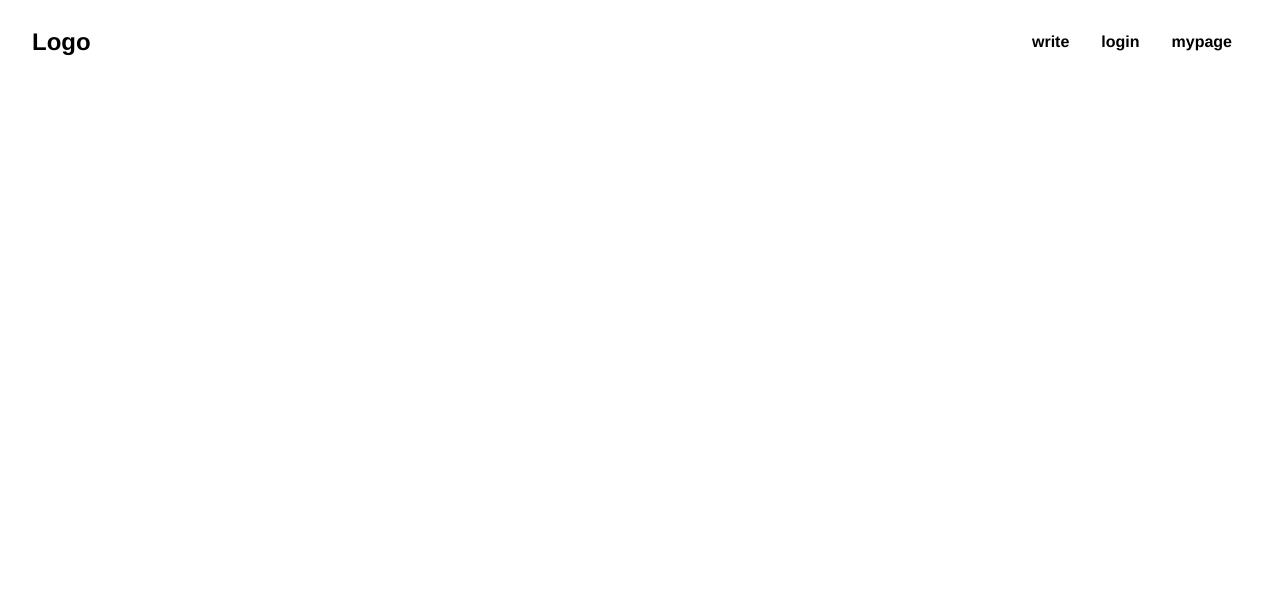
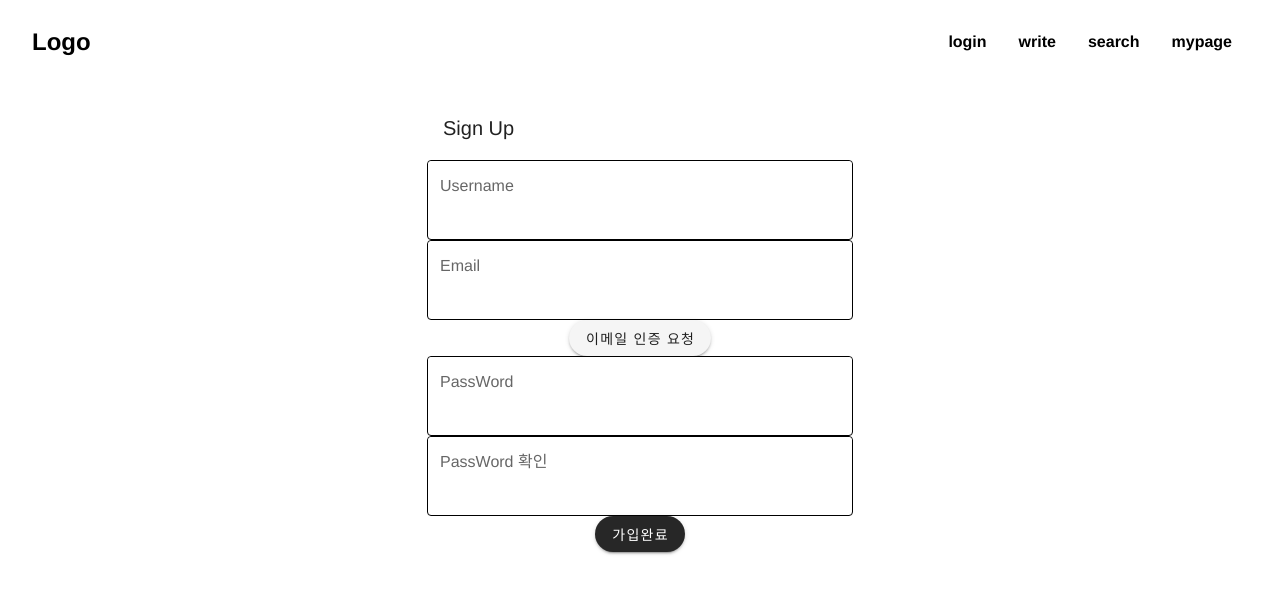
Before and after one commit to seunghyun1003/cafe-pick, a Vue app: page /#/signup in a window 1280 px wide. Shown: the top 594 px of the page. Built offline with nearby package versions, Linux system fonts and the light colour scheme.

Commit message:
signup, findpassword view

```diff
--- a/src/App.vue
+++ b/src/App.vue
@@ -1,9 +1,7 @@
 <template>
     <div id="app">
         <Header></Header>
-        <router-view
-            style="background-color: rgb(235, 233, 233);
-            padding: 2em;"/>
+        <router-view/>
     </div>
 </template>
 
--- /dev/null
+++ b/src/components/FindPw.vue
@@ -0,0 +1,48 @@
+<template>
+    <div>
+        <h2 >비밀번호를 잊으셨나요?</h2>
+        <v-container id="findpw-container">
+            <v-card flat>
+                <v-text-field flat class="findpw-textfiled"
+                    v-model="email"
+                    label="email 입력"
+                    solo
+                ></v-text-field>
+                <v-btn
+                @click="findpassword()"
+                rounded
+                color="primary"
+                dark
+                >
+                이메일로 비밀번호 찾기
+                </v-btn>
+            </v-card>
+        </v-container>
+    </div>
+</template>
+
+<script>
+export default {
+    name: 'findpw',
+    data: () => ({
+        email: ''
+    }),
+    methods: {
+        findpassword(){
+            console.log("비밀번호 찾기 " + this.email)
+        }
+    },
+}
+</script>
+<!-- Add "scoped" attribute to limit CSS to this component only -->
+<style scoped>
+#findpw-container{
+    max-width: 450px;
+    width:100%;
+}
+.findpw-textfiled{
+    border: 1px solid black;
+    border-radius: 0.25em;
+    margin: 1em;
+}
+</style>
--- a/src/components/Header.vue
+++ b/src/components/Header.vue
@@ -4,8 +4,10 @@
             <button><router-link to="/">Logo</router-link></button>
         </div>
         <div class="nav">
+            <button v-if="user"><router-link to="/login">logout</router-link></button>
+            <button v-else><router-link to="/login">login</router-link></button>
             <button><router-link to="/write">write</router-link></button>
-            <button><router-link to="/login">login</router-link></button>
+            <button><router-link to="/search">search</router-link></button>
             <button><router-link to="/mypage">mypage</router-link></button>
         </div>
     </div>
--- a/src/components/Login.Vue
+++ b/src/components/Login.Vue
@@ -1,8 +1,8 @@
 <template>
 <v-container id="login-container">
-    <v-card>
+    <v-card flat>
         <v-toolbar flat>
-            <v-toolbar-title>Login</v-toolbar-title>
+            <v-toolbar-title style="text-align: center;">Login</v-toolbar-title>
         </v-toolbar>
         <div class="login-form">
             <v-text-field flat class="login-textfiled"
@@ -27,6 +27,8 @@
             로그인
             </v-btn>
         </div>
+            <div><router-link to="/findpw">비밀번호 찾기</router-link></div>
+            <div><router-link to="/signup">signup</router-link></div>
     </v-card>
 </v-container>
 </template>
@@ -43,7 +45,7 @@ export default {
     }),
     methods: {
         login(){
-            console.log(this.email, this.password)
+            console.log("로그인 " + this.email, this.password)
         }
     },
 }
--- /dev/null
+++ b/src/components/Search.vue
@@ -0,0 +1,12 @@
+<template>
+    <div>
+        검색 뷰
+    </div>
+</template>
+
+<script>
+
+</script>
+<!-- Add "scoped" attribute to limit CSS to this component only -->
+<style scoped>
+</style>
--- /dev/null
+++ b/src/components/Signup.vue
@@ -0,0 +1,80 @@
+<template>
+<v-container id="signup-container">
+    <v-card flat>
+        <v-toolbar flat>
+            <v-toolbar-title style="text-align: center;">Sign Up</v-toolbar-title>
+        </v-toolbar>
+        <div class="signup-form">
+            <v-text-field flat class="signup-textfiled"
+                v-model="username"
+                label="Username"
+                solo
+            ></v-text-field>
+            <v-text-field flat class="signup-textfiled"
+            v-model="email"
+            label="Email"
+            solo
+            ></v-text-field>
+            <v-btn
+            @click="signup()"
+            rounded
+            color="normal"
+            >
+            이메일 인증 요청
+            </v-btn>
+            <v-text-field flat class="signup-textfiled"
+                v-model="password"
+                label="PassWord"
+                type="password"
+                solo
+            ></v-text-field>
+            <v-text-field flat class="signup-textfiled"
+                v-model="ckpassword"
+                label="PassWord 확인"
+                type="password 확인"
+                solo
+            ></v-text-field>
+            <v-btn
+            @click="signup()"
+            rounded
+            color="primary"
+            dark
+            >
+            가입완료
+            </v-btn>
+        </div>
+    </v-card>
+</v-container>
+</template>
+
+<script>
+export default {
+    name: 'signup',
+    data: () => ({
+        username: '',
+        email: '',
+        password: '',
+        ckpassword: '',
+        allUsers:[
+            {id:1, name:'admin',email:"admin@admin.com",password:"1234"}
+        ]
+    }),
+    methods: {
+        signup(){
+            console.log("회원가입 " +this.username, this.email, this.password, this.ckpassword)
+        }
+    },
+}
+</script>
+<!-- Add "scoped" attribute to limit CSS to this component only -->
+<style scoped>
+#signup-container{
+    max-width: 450px;
+    width:100%;
+}
+.signup-textfiled{
+    border: 1px solid black;
+    border-radius: 0.25em;
+    margin: 1em;
+}
+</style>
--- a/src/router/index.js
+++ b/src/router/index.js
@@ -5,6 +5,9 @@ import PostList from '@/components/PostList'
 import Login from '@/components/Login'
 import Write from '@/components/Write'
 import Mypage from '@/components/Mypage'
+import Search from '@/components/Search'
+import Signup from '@/components/Signup'
+import FindPw from '@/components/FindPw'
 
 Vue.use(Router)
 
@@ -29,6 +32,21 @@ export default new Router({
       path: '/mypage',
       name: 'Mypage',
       component: Mypage
+    },
+    {
+      path: '/search',
+      name: 'Search',
+      component: Search
+    },
+    {
+      path: '/signup',
+      name: 'Signup',
+      component: Signup
+    },
+    {
+      path: '/findpw',
+      name: 'FindPw',
+      component: FindPw
     }
   ]
 })
```
